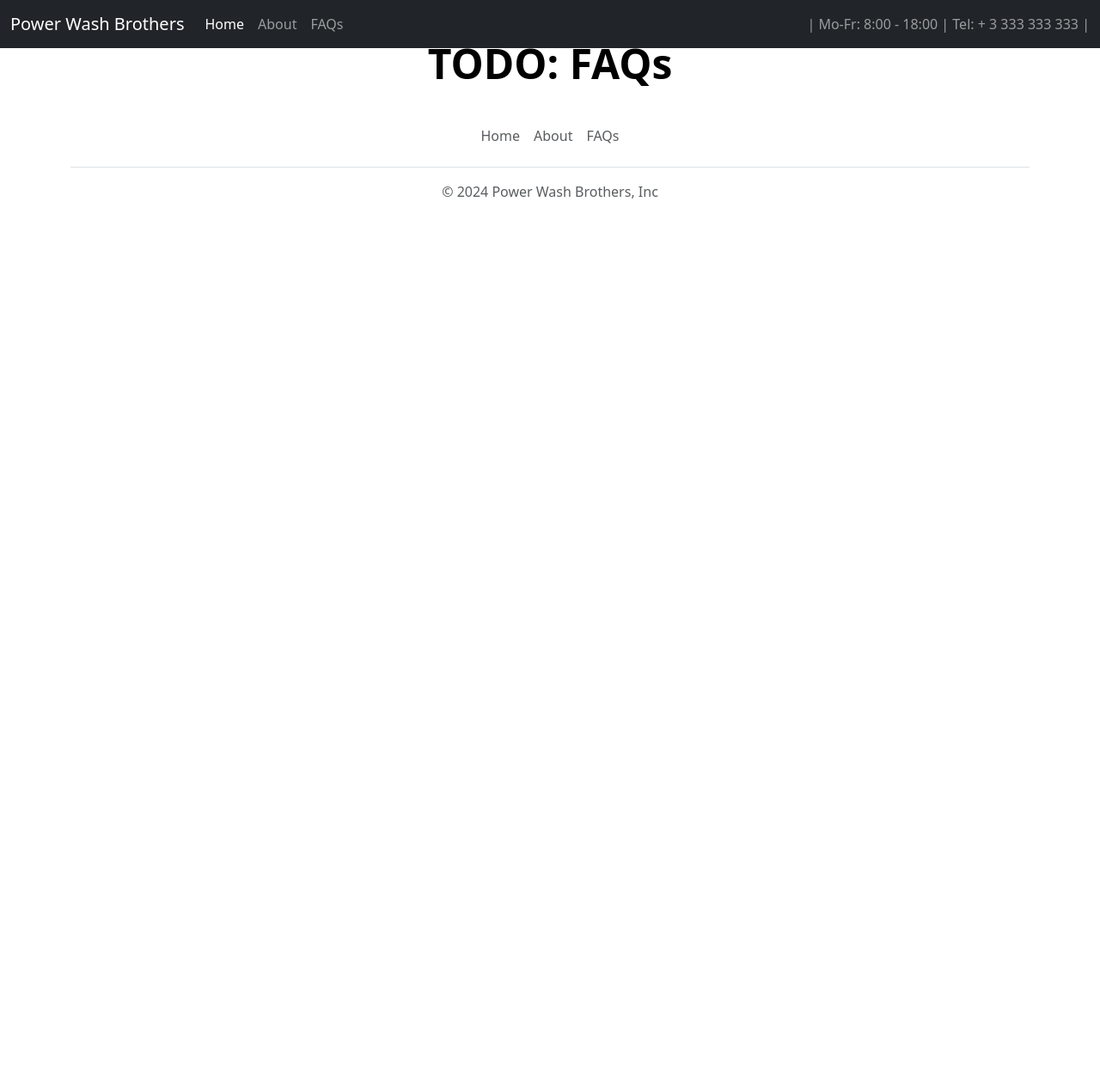
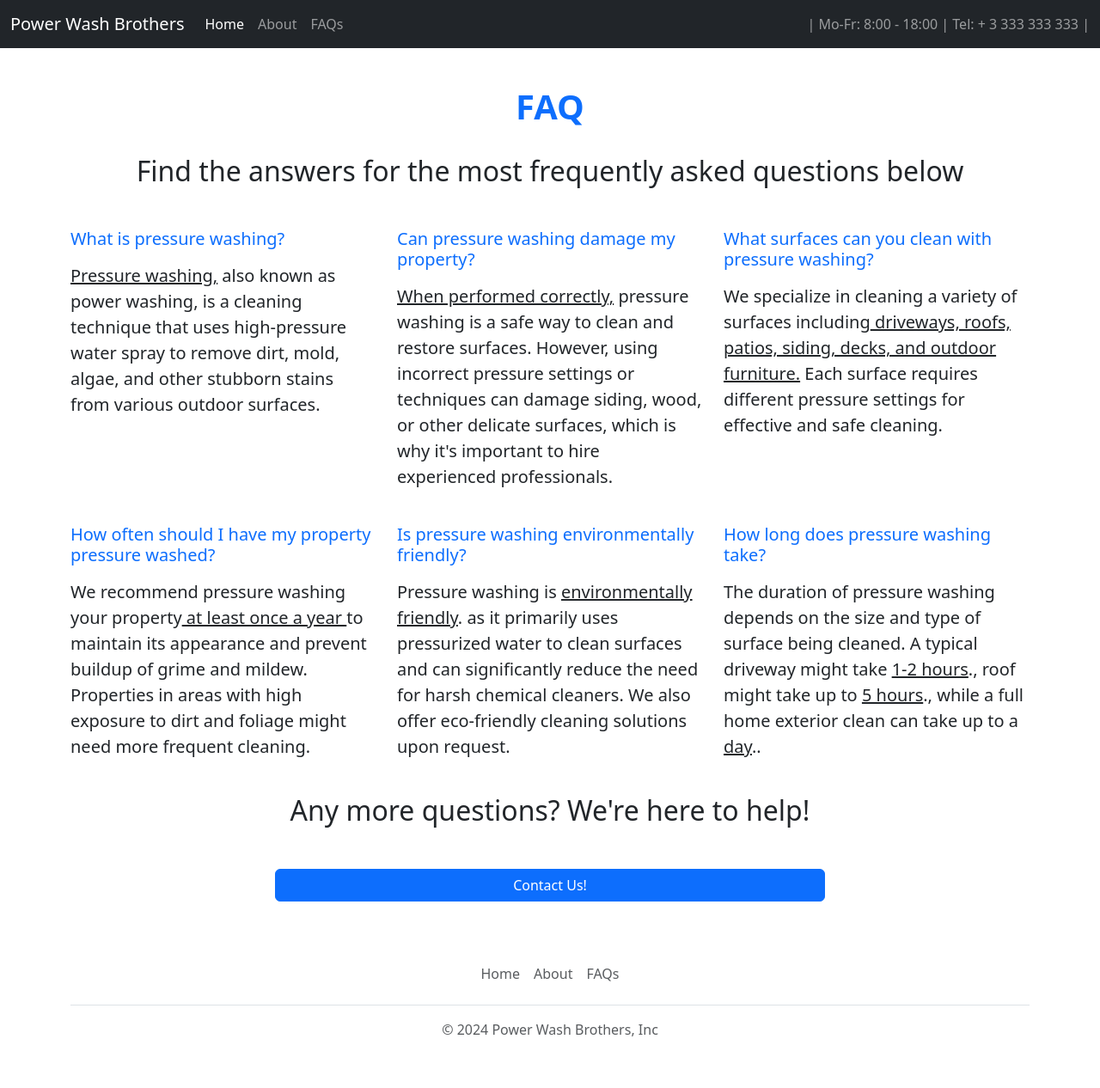
Before and after one commit to 4sta/powerwashbrothers-services-website_main, a Flask app: page /faqs in a window 1280 px wide. Shown: the whole page at 86% size. Before the commit the page ends 231 px from the top, so only its background shows below. Run offline with Flask 3, Linux system fonts and the light colour scheme.

Commit message:
IMPROVED FAQs html
-MOVED contact block to a different html file to keep code simple and re usable

```diff
--- a/templates/about.html
+++ b/templates/about.html
@@ -14,7 +14,7 @@
     <div class="container col-xxl-8 px-4 py-5">
         <div class="row flex-lg-row-reverse align-items-center g-5 py-5">
           <div class="col-10 col-sm-8 col-lg-6">
-            <img src="/static/about_us.jpg" class="d-block mx-lg-auto img-fluid" alt="Bootstrap Themes" width="700" height="500" loading="lazy">
+            <img src="/static/about_us.jpg" class="d-block mx-lg-auto img-fluid" alt="Bootstrap Themes" width="900" height="700" loading="lazy">
           </div>
           <div class="col-lg-6" >
             <h1 class="display-5 fw-bold text-body-emphasis lh-1 mb-3">About Us.</h1>
@@ -34,5 +34,6 @@
         </div>
       </div>
   {% include 'footer.html' %}
+   <script src="https://cdn.jsdelivr.net/npm/bootstrap@5.3.3/dist/js/bootstrap.bundle.min.js"></script>
 </body>
 </html>
--- /dev/null
+++ b/templates/contactform.html
@@ -0,0 +1,6 @@
+
+
+<h2 class="text-center">Any more questions? We're here to help!</h2>
+<div class="d-grid gap-2 col-6 mx-auto mt-5 mb-5">
+  <a class="btn btn-primary" href="mailto:power-wash-brothers@lalalala.deee?subject=Open%20question.&body=*****%20PLEAS%20FILL%20OUT%20THE%20FORM%20*****%0D%0A%0D%0AFull%20Name%3A%0D%0A%0D%0AName%20of%20service%3A%0D%0A%0D%0AQuestion%3A%0D%0A%0D%0AExtra%3A">Contact Us!</a>
+</div>
--- a/templates/faqs.html
+++ b/templates/faqs.html
@@ -1,19 +1,71 @@
 <!DOCTYPE html>
 <html lang="en">
 <head>
-    <title>FAQs</title>
     <meta charset="UTF-8">
     <meta name="viewport" content="width=device-width, initial-scale=1.0">
 
-    <link href="https://cdn.jsdelivr.net/npm/bootstrap@5.3.3/dist/css/bootstrap.min.css" rel="stylesheet"
-        integrity="sha384-QWTKZyjpPEjISv5WaRU9OFeRpok6YctnYmDr5pNlyT2bRjXh0JMhjY6hW+ALEwIH" crossorigin="anonymous">
+  <!-- Bootstrep link to a css file with  pre config styles-->
+  <link href="https://cdn.jsdelivr.net/npm/bootstrap@5.3.3/dist/css/bootstrap.min.css" rel="stylesheet"
+    integrity="sha384-QWTKZyjpPEjISv5WaRU9OFeRpok6YctnYmDr5pNlyT2bRjXh0JMhjY6hW+ALEwIH" crossorigin="anonymous">
 
+    <title>FAQ - Pressure Washing Services</title>
+    <style>
+    </style>
 </head>
 <body>
-  {% include 'navbar.html' %}
+    {% include 'navbar.html' %}
   <div class="container">
-    <h1 class=" text-center display-5 fw-bold text-body-emphasis lh-1 mb-3">TODO: FAQs</h1>
+    <h1 class="text-center mb-4 pb-2 text-primary fw-bold" style="margin-top:50px ">FAQ</h1>
+    <h2 class="text-center mb-5">
+    Find the answers for the most frequently asked questions below
+    </h2>
+    <div class="row">
+      <div class="col-md-6 col-lg-4 mb-4">
+        <h5 class="mb-3 text-primary"><i class="far fa-paper-plane text-primary"></i>What is pressure washing?</h5>
+        <p class="lead">
+          <strong><u>Pressure washing,</u></strong> also known as power washing, is a cleaning technique that uses high-pressure water spray to remove dirt, mold, algae, and other stubborn stains from various outdoor surfaces.
+        </p>
+      </div>
+
+      <div class="col-md-6 col-lg-4 mb-4">
+        <h5 class="mb-3 text-primary"><i class="fas fa-pen-alt text-primary "></i>Can pressure washing damage my property?</h5>
+        <p class="lead">
+          <strong><u>When performed correctly,</u></strong> pressure washing is a safe way to clean and restore surfaces. However, using incorrect pressure settings or techniques can damage siding, wood, or other delicate surfaces, which is why it's important to hire experienced professionals.
+        </p>
+      </div>
+
+      <div class="col-md-6 col-lg-4 mb-4">
+        <h5 class="mb-3 text-primary"><i class="fas fa-user text-primary "></i>What surfaces can you clean with pressure washing?
+        </h5>
+        <p class="lead">
+          We specialize in cleaning a variety of surfaces including<strong><u> driveways, roofs, patios, siding, decks, and outdoor furniture.</u></strong> Each surface requires different pressure settings for effective and safe cleaning.
+        </p>
+      </div>
+
+      <div class="col-md-6 col-lg-4 mb-4">
+        <h5 class="mb-3 text-primary"><i class="fas fa-rocket text-primary "></i>How often should I have my property pressure washed?
+        </h5>
+        <p class="lead">
+          We recommend pressure washing your property<strong><u> at least once a year </u></strong> to maintain its appearance and prevent buildup of grime and mildew. Properties in areas with high exposure to dirt and foliage might need more frequent cleaning.
+        </p>
+      </div>
+
+      <div class="col-md-6 col-lg-4 mb-4">
+        <h5 class="mb-3 text-primary"><i class="fas fa-home text-primary "></i>Is pressure washing environmentally friendly?
+        </h5>
+        <p class="lead">Pressure washing is <strong><u>environmentally friendly</u>.</strong> as it primarily uses pressurized water to clean surfaces and can significantly reduce the need for harsh chemical cleaners. We also offer eco-friendly cleaning solutions upon request.</p>
+      </div>
+
+      <div class="col-md-6 col-lg-4 mb-4">
+        <h5 class="mb-3 text-primary"><i class="fas fa-book-open text-primary"></i>How long does pressure washing take?</h5>
+        <p class="lead">
+          The duration of pressure washing depends on the size and type of surface being cleaned. A typical driveway might take <strong><u> 1-2 hours</u>.</strong>, roof might take up to <strong><u>5 hours</u>.</strong>, while a full home exterior clean can take up to a <strong><u> day</u>.</strong>.
+        </p>
+      </div>
+    </div>
   </div>
+  {% include 'contactform.html' %}
   {% include 'footer.html' %}
+  <script src="https://cdn.jsdelivr.net/npm/bootstrap@5.3.3/dist/js/bootstrap.bundle.min.js"></script>
 </body>
 </html>
--- a/templates/homepage.html
+++ b/templates/homepage.html
@@ -40,10 +40,7 @@
              {% include 'services.html' %}
           {% endfor %}
         </div>
-      <h2 class="text-center">Any more questions? We're here to help!</h2>
-      <div class="d-grid gap-2 col-6 mx-auto mt-5 mb-5">
-        <a class="btn btn-primary" href="mailto:power-wash-brothers@lalalala.deee?subject=Open%20question.&body=*****%20PLEAS%20FILL%20OUT%20THE%20FORM%20*****%0D%0A%0D%0AFull%20Name%3A%0D%0A%0D%0AName%20of%20service%3A%0D%0A%0D%0AQuestion%3A%0D%0A%0D%0AExtra%3A">Contact Us!</a>
-      </div>
+       {% include 'contactform.html' %}
        {% include 'footer.html' %}
       </div>
     </div>
```
